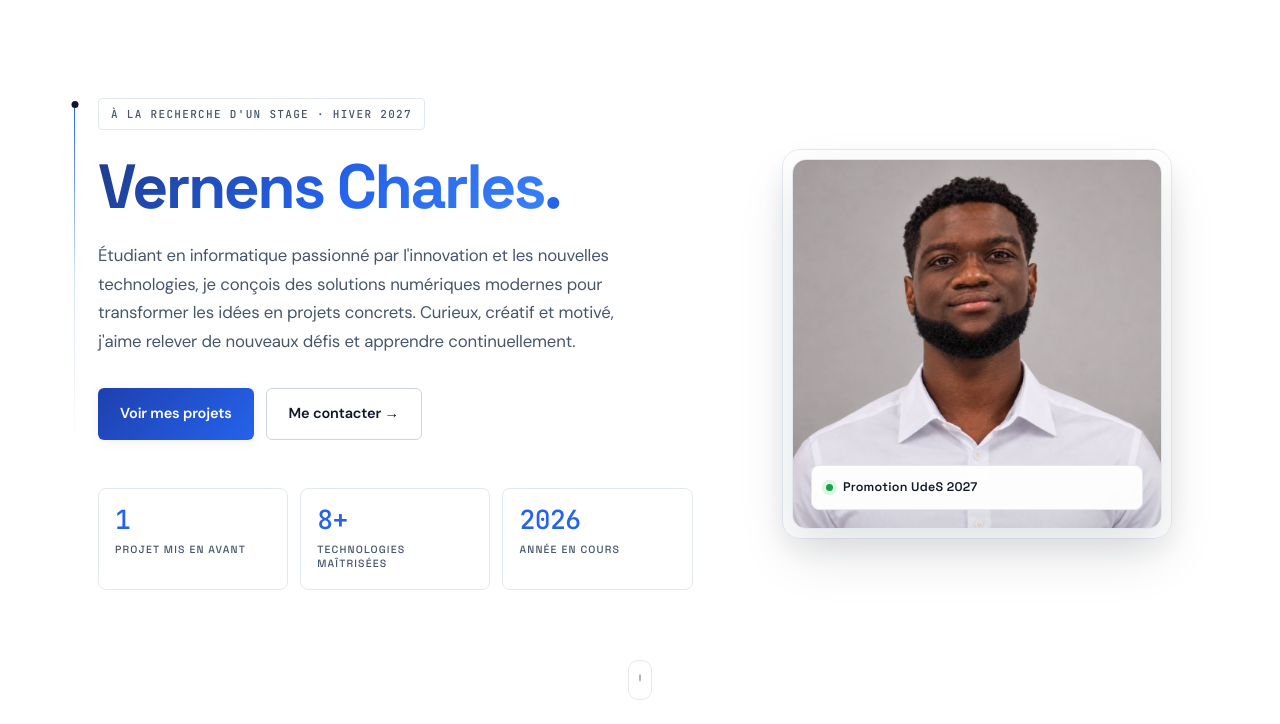
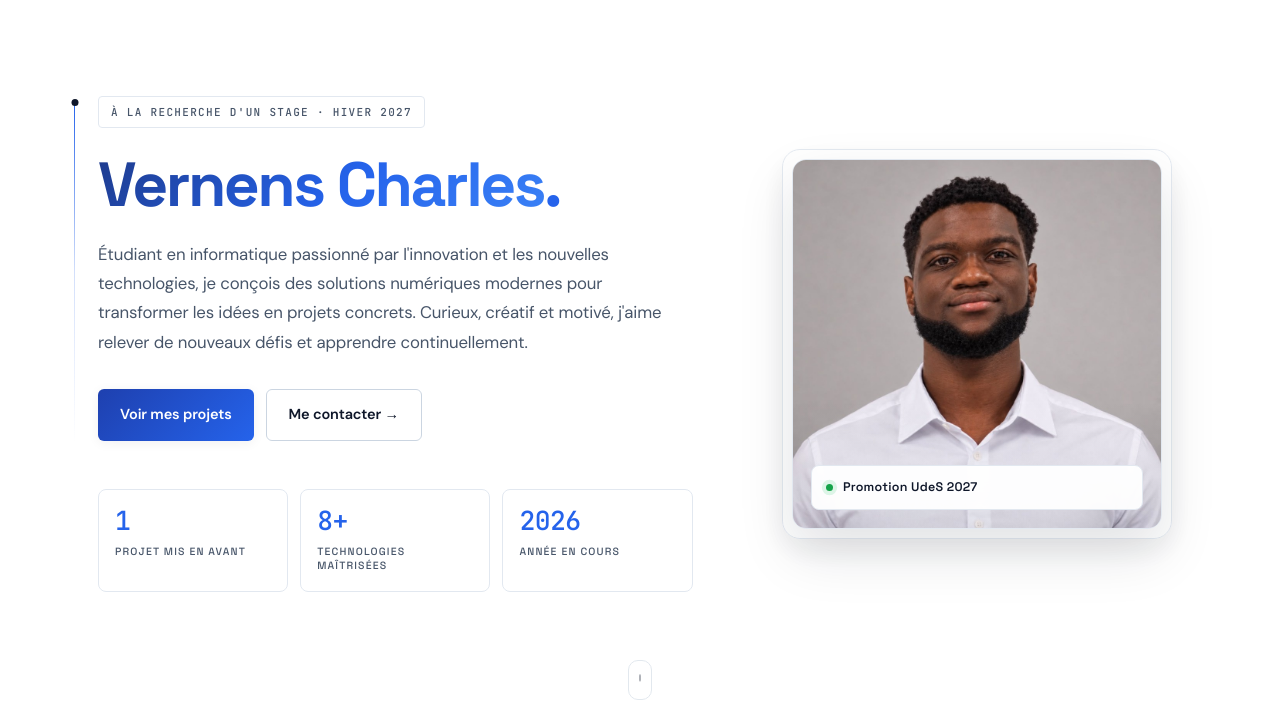
Before and after one commit to HaitianBoy-509/Portfolio, a plain HTML site: page index.html in a window 1280 px wide. Shown: the part 76-800 px from the top of the page. Drawn offline with Linux system fonts and the light colour scheme.

Commit message:
Ajuste largeur du texte d'intro hero
Co-authored-by: Cursor <cursoragent@cursor.com>

```diff
--- a/styles.css
+++ b/styles.css
@@ -414,9 +414,9 @@ ul, ol { list-style: none; padding: 0; }
 .lead {
   font-size: 1.05rem;
   color: var(--text-soft);
-  max-width: 520px;
+  max-width: 580px;
   margin-bottom: 32px;
-  line-height: 1.7;
+  line-height: 1.75;
 }
 .lead strong { color: var(--text); font-weight: 600; }
 
```
